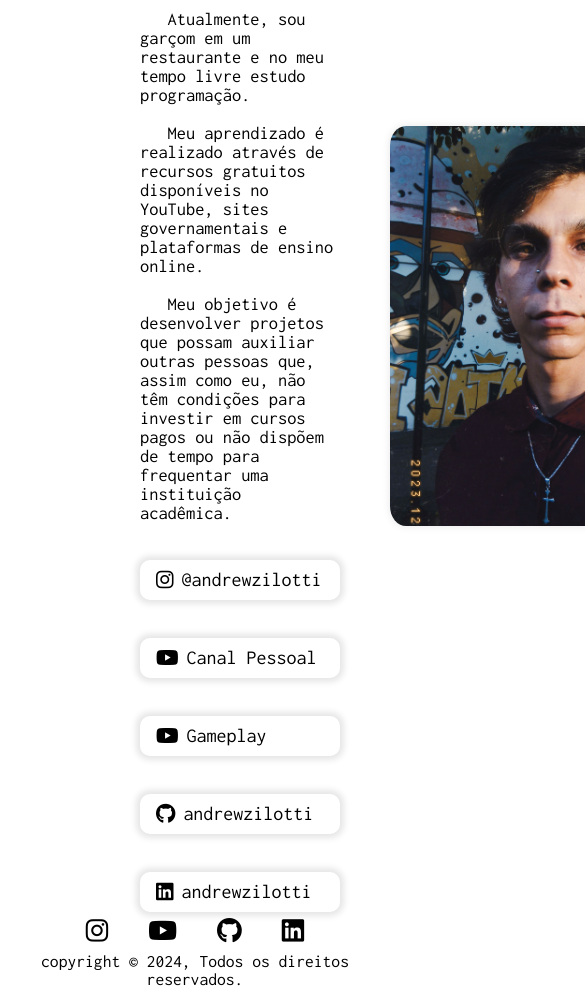
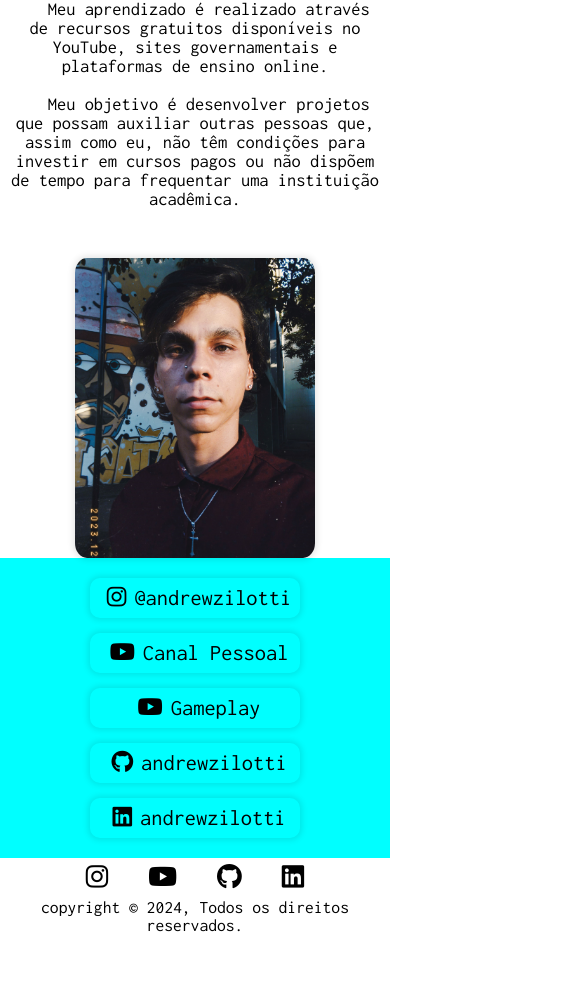
Before and after one commit to andrewzilotti/portfolio, a plain HTML site: page index.html in a window 390 px wide. Shown: the part 336-1324 px from the top of the page, 585 px wide, since content can reach past the window. After the commit the page ends 1270 px from the top, so only its background shows below. Drawn offline with nearby package versions, Linux system fonts and the light colour scheme.

Commit message:
atualizaçao home

```diff
--- a/css/style.css
+++ b/css/style.css
@@ -12,7 +12,6 @@
 
 header {
     width: 100%;
-    /* padding: 28px 8%; */
 }
 
 #navbar {
@@ -21,7 +20,6 @@ header {
     display: flex;
     align-items: center;
     justify-content: space-around;
-    border-radius: 2%;
     box-shadow: 0 1px 5px rgba(0, 0, 0, 0.1);
 }
 
@@ -110,13 +108,17 @@ header {
 /* ---------------- Home ---------------- */
 
 #home {
-    padding: 0 140px;
+    padding: 0px 140px;
     display: flex;
     align-items: center;
     justify-content: space-between;
     gap: 50px;
-    min-height: calc(100vh - 84px);
-    /* position: relative; */
+    min-height: calc(100vh - 90px);
+}
+
+#home2 {
+    display: flex;
+    justify-content: center;
 }
 
 #info-home {
@@ -136,10 +138,13 @@ header {
 }
 
 #social-home {
-    display: contents;
-    align-items: center;
+    display: flex;
+    flex-wrap: wrap;
     justify-content: center;
-    font-size: 1.4rem;
+    gap: 15px;
+    padding: 0px 0px 20px;
+    background-color: aqua;
+    width: 100%;
 }
 
 #social-home i {
@@ -149,17 +154,17 @@ header {
 #social-home a {
     display: flex;
     align-items: center;
-    padding: 8px;
+    justify-content: center;
     text-decoration: none;
     width: 200px;
-    height: 40px;
+    height: 50px;
     color: black;
     font-size: 1.25rem;
     border-radius: 10px;
-    box-shadow: 0px 0px 6px 4px rgba(0, 0, 0, 0.1);
+    box-shadow: 0px 0px 6px 2px rgba(0, 0, 0, 0.1);
 }
 
-#social-home a:hover{
+#social-home a:hover {
     color: #ffffff !important;
     transition: all 0.25s ease;
     font-weight: 900;
@@ -172,34 +177,39 @@ header {
     height: 400px;
     width: auto;
     position: relative;
-    top: 3px;
     border-radius: 5%;
-    box-shadow: 0 0 8px rgb(0, 0, 0, 0.1);
+    box-shadow: 0px 0px 6px 2px rgb(0, 0, 0, 0.1);
 }
 
 /* ---------------- studies ---------------- */
 
-.page-title{
-    padding: 80px 234px 20px;
+.page-title {
+    padding: 50px;
+    text-align: center;
     width: 100%;
 }
 
-.content{
-    padding: 30px 148px 60px;
+.content {
+    padding: 0px 148px 60px;
     display: flex;
     flex-direction: column;
     align-items: center;
 }
 
-.works-list .item{
+.content .item img {
+    box-shadow: 0px 0px 5px 1px rgba(0, 0, 0, 0.1);
+}
+
+.works-list .item {
     display: flex;
     gap: 30px;
-    margin-bottom: 30px;
-    padding-bottom: 30px;
-    border-bottom: 2px solid rgb(207, 207, 207);
+    margin-bottom: 15px;
+    padding: 25px;
+    border-radius: 22px;
+    box-shadow: 0px 0px 6px 1px rgba(0, 0, 0, 0.1);
 }
 
-.works-list .item img{
+.works-list .item img {
     width: auto;
     height: 300px;
     border-radius: 2%;
@@ -239,3 +249,98 @@ header {
     font-weight: 900;
     border-bottom: 3px solid #000000;
 }
+
+
+/* ---------------- Responsivo ---------------- */
+
+@media screen and (max-width: 1400px) {
+
+    #home {
+        padding: 0px 70px;
+    }
+
+    #social-home {
+        padding: 0px 0px 20px;
+    }
+
+    .content {
+        padding: 0px 70px 20px;
+    }
+
+    .page-title {
+        padding: 30px 120px 20px;
+    }
+}
+
+@media screen and (max-width: 1200px) {
+
+    #home {
+        padding: 0px 35px;
+    }
+
+    #photo-home img {
+        height: 350px;
+        width: auto;
+    }
+
+    #social-home {
+        padding: 0px 20px 20px;
+        gap: 15px;
+    }
+
+    .content {
+        padding: 0px 25px 5px;
+    }
+
+    .page-title {
+        padding: 15px 60px 15px;
+    }
+}
+
+
+
+@media screen and (max-width: 992px){
+
+    #home {
+        display: flex;
+        justify-content: center;
+        padding: 0px 10px;
+        flex-wrap: wrap;
+
+    }
+
+    #info-home h1, p {
+        text-align: center;
+    }
+
+    #photo-home img {
+        height: 300px;
+        width: auto;
+    }
+
+    .content {
+        padding: 0px 10px 2px;
+    }
+
+    .page-title {
+        padding: 10px 20px 10px;
+    }
+
+    #home2 {
+        display: flex;
+        justify-content: center;
+    }
+
+    #social-home {
+        padding: 20px 0px 20px;
+        flex-wrap: wrap;
+        gap: 15px;
+        width: 100%;
+    }
+
+    #social-home a {
+        width: 210px;
+        height: 40px;
+        font-size: 1.4rem;
+    }
+}
--- a/index.html
+++ b/index.html
@@ -47,7 +47,7 @@
 
         <div id="mobile_menu">
             <ul id="mobile_nav_list">
-                <li class="nav-item">
+                <li class="nav-item active">
                     <a href="index.html">Início</a>
                 </li>
 
@@ -62,7 +62,7 @@
     <!-- Corpo -->
     <main id="home">
         <div id="info-home">
-            <h1 class="title-home">&nbsp;&nbsp;Olá, eu sou Andrew Zilotti,<br>Garçom e estudante nas poucas horas vagas.
+            <h1 class="title-home">&nbsp;&nbsp;Olá, eu sou Andrew Zilotti,<br>&nbsp;&nbsp;Garçom e estudante nas poucas horas vagas.
             </h1>
 
             <p class="description-home">&nbsp;&nbsp;&nbsp;Atualmente, sou garçom em
@@ -77,31 +77,25 @@
                 eu, não têm condições para investir em cursos pagos ou não dispõem de tempo para frequentar uma
                 instituição acadêmica.
             </p>
-
-
-            <div id="social-home">
-                <a href="https://www.instagram.com/andrewzilotti/" target="_blank"><i class="fa-brands fa-instagram"
-                        id="social"></i>@andrewzilotti</a>
-
-                <a href="https://www.youtube.com/@darealezacanal" target="_blank"><i class="fa-brands fa-youtube"
-                        id="social"></i>Canal Pessoal</a>
-
-                <a href="https://www.youtube.com/@darealezacanal" target="_blank"><i class="fa-brands fa-youtube"
-                        id="social"></i>Gameplay</a>
-
-                <a href="https://github.com/andrewzilotti" target="_blank"><i class="fa-brands fa-github"
-                        id="social"></i>andrewzilotti</a>
-
-                <a href="https://www.linkedin.com/in/andrewzilotti/" target="_blank"><i class="fa-brands fa-linkedin"
-                        id="social"></i>andrewzilotti</a>
-            </div>
         </div>
-
 
         <div id="photo-home">
             <img src="imagens/eu.jpg" alt="">
         </div>
+    </main>
 
+    <main id="home2">
+        <div id="social-home">
+            <a href="https://www.instagram.com/andrewzilotti/" target="_blank"><i class="fa-brands fa-instagram" id="social"></i>@andrewzilotti</a>
+
+            <a href="https://www.youtube.com/@darealezacanal" target="_blank"><i class="fa-brands fa-youtube" id="social"></i>Canal Pessoal</a>
+
+            <a href="https://www.youtube.com/@darealezacanal" target="_blank"><i class="fa-brands fa-youtube" id="social"></i>Gameplay</a>
+
+            <a href="https://github.com/andrewzilotti" target="_blank"><i class="fa-brands fa-github" id="social"></i>andrewzilotti</a>
+
+            <a href="https://www.linkedin.com/in/andrewzilotti/" target="_blank"><i class="fa-brands fa-linkedin" id="social"></i>andrewzilotti</a>
+        </div>
     </main>
 
     <footer>
```
Also changed, not shown: studies.html (+8 -9 lines).
